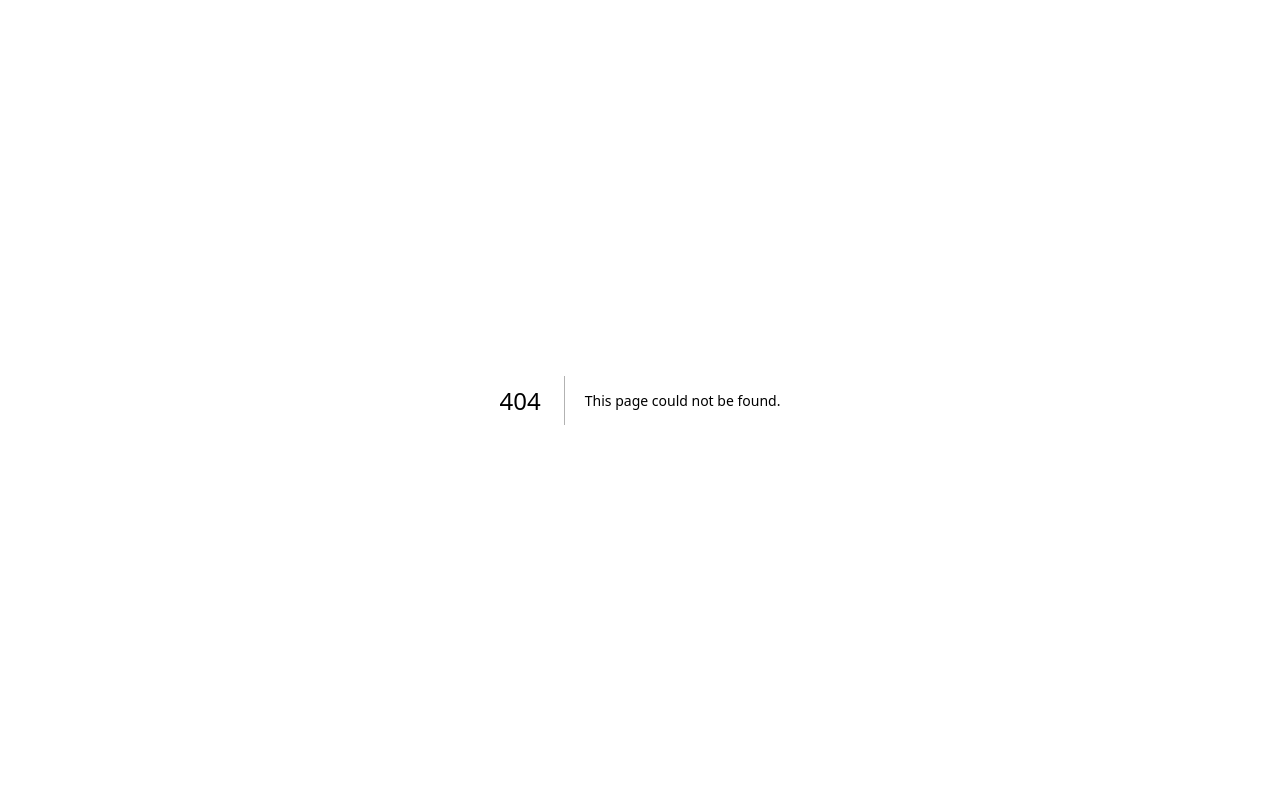
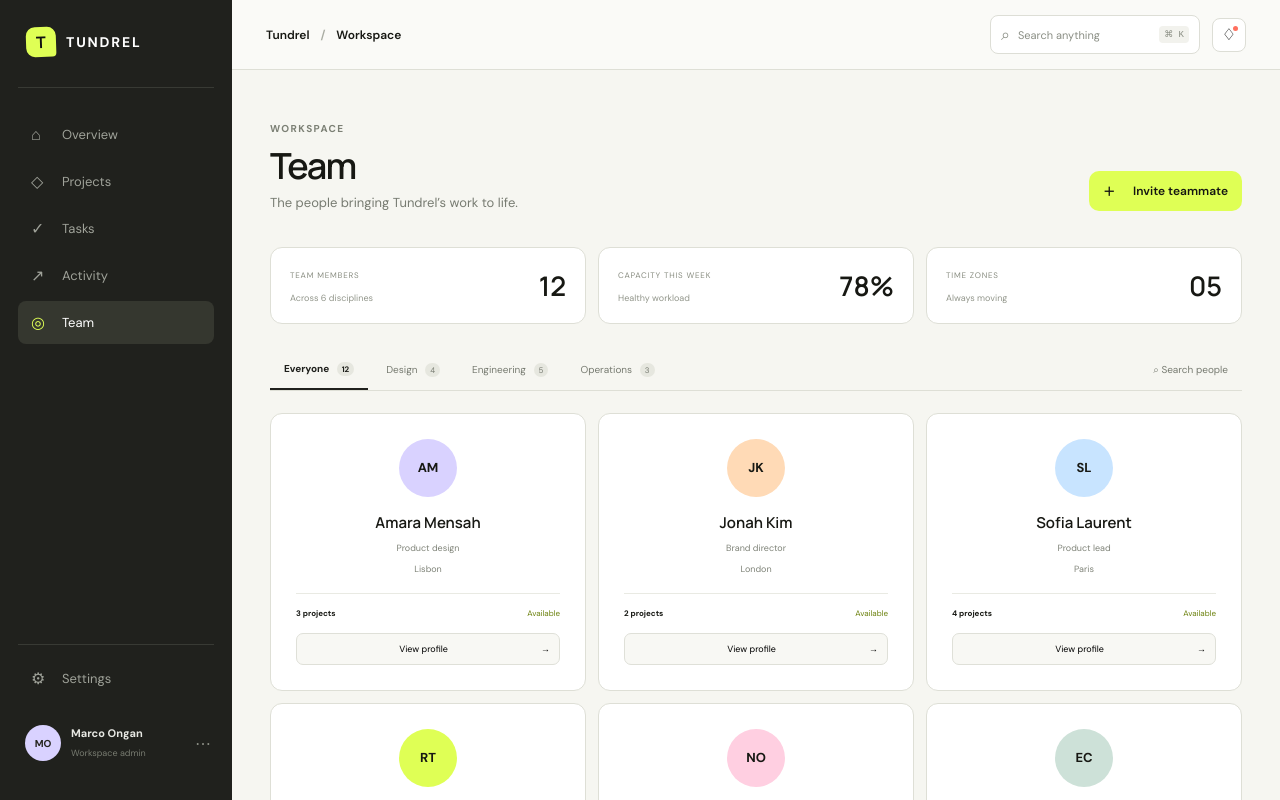
Before and after one commit to TUNDREL/Web-app, a Next.js app: page /team in a window 1280 px wide. Before the commit this address had no page. Shown: the top 800 px of the page. Built offline with nearby package versions, Linux system fonts and the light colour scheme.

Commit message:
Add app/team/page.tsx

```diff
--- /dev/null
+++ b/app/team/page.tsx
@@ -0,0 +1,9 @@
+import AppShell from "@/components/AppShell";
+import PageHeader from "@/components/PageHeader";
+
+const team = [["AM","Amara Mensah","Product design","Lisbon","3 projects"],["JK","Jonah Kim","Brand director","London","2 projects"],["SL","Sofia Laurent","Product lead","Paris","4 projects"],["RT","Ravi Thakkar","Engineering lead","New York","3 projects"],["NO","Nia Okafor","UX researcher","Berlin","2 projects"],["EC","Eli Chen","Product engineer","Toronto","3 projects"]];
+export default function Team() { return <AppShell><main className="app-main"><PageHeader eyebrow="WORKSPACE" title="Team" copy="The people bringing Tundrel’s work to life." action="Invite teammate" />
+  <div className="team-overview"><article><span>TEAM MEMBERS</span><b>12</b><small>Across 6 disciplines</small></article><article><span>CAPACITY THIS WEEK</span><b>78%</b><small>Healthy workload</small></article><article><span>TIME ZONES</span><b>05</b><small>Always moving</small></article></div>
+  <div className="toolbar"><div className="filter-tabs"><button className="active">Everyone <span>12</span></button><button>Design <span>4</span></button><button>Engineering <span>5</span></button><button>Operations <span>3</span></button></div><div><button>⌕ Search people</button></div></div>
+  <section className="team-grid">{team.map(([avatar,name,role,place,projects],i)=><article key={name}><div className={`person-avatar p${i}`}>{avatar}</div><h3>{name}</h3><p>{role}</p><span>{place}</span><div><b>{projects}</b><i>Available</i></div><button>View profile <span>→</span></button></article>)}</section>
+  </main></AppShell> }
```
